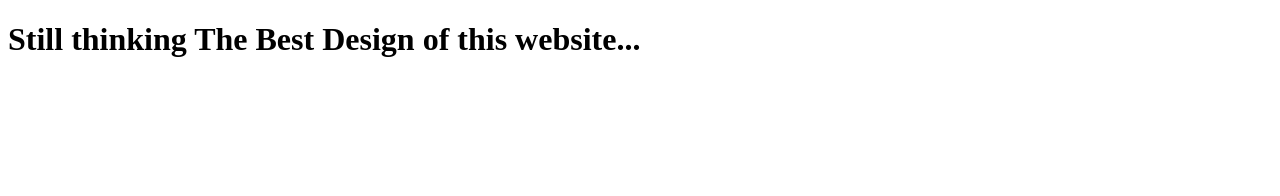
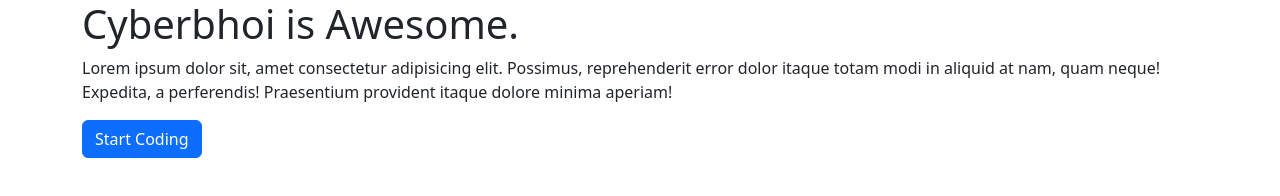
Before and after one commit to cyberbhoi/cyberbhoi.github.io, a Gatsby site: page / in a window 1280 px wide. Built offline with nearby package versions, Linux system fonts and the light colour scheme; Gatsby itself is replaced by a stand-in of ours.

Commit message:
add react-bootstrap-5

```diff
--- a/package.json
+++ b/package.json
@@ -15,6 +15,7 @@
     "test": "echo \"Write tests! -> https://gatsby.dev/unit-testing\" && exit 1"
   },
   "dependencies": {
+    "bootstrap": "^5.3.2",
     "gatsby": "^5.13.0",
     "gatsby-plugin-feed": "^5.13.0",
     "gatsby-plugin-google-gtag": "^5.13.0",
@@ -29,6 +30,7 @@
     "gatsby-transformer-sharp": "^5.13.0",
     "prismjs": "^1.29.0",
     "react": "^18.2.0",
+    "react-bootstrap": "^2.9.2",
     "react-dom": "^18.2.0"
   },
   "devDependencies": {
--- a/src/pages/index.js
+++ b/src/pages/index.js
@@ -1,12 +1,17 @@
 import * as React from "react"
-
+import 'bootstrap/dist/css/bootstrap.min.css';
+import { Button } from "react-bootstrap";
+import { Container } from "react-bootstrap";
 
 
 const Home = () =>{
+
   return(
-    <div>
-      <h1>Still thinking The Best Design of this website...</h1>
-    </div>
+    <Container>
+        <h1>Cyberbhoi is Awesome.</h1>
+        <p>Lorem ipsum dolor sit, amet consectetur adipisicing elit. Possimus, reprehenderit error dolor itaque totam modi in aliquid at nam, quam neque! Expedita, a perferendis! Praesentium provident itaque dolore minima aperiam!</p>
+        <Button variant="primary">Start Coding</Button>
+    </Container>
   )
 }
 
```
Also changed, not shown: 1 other file.
